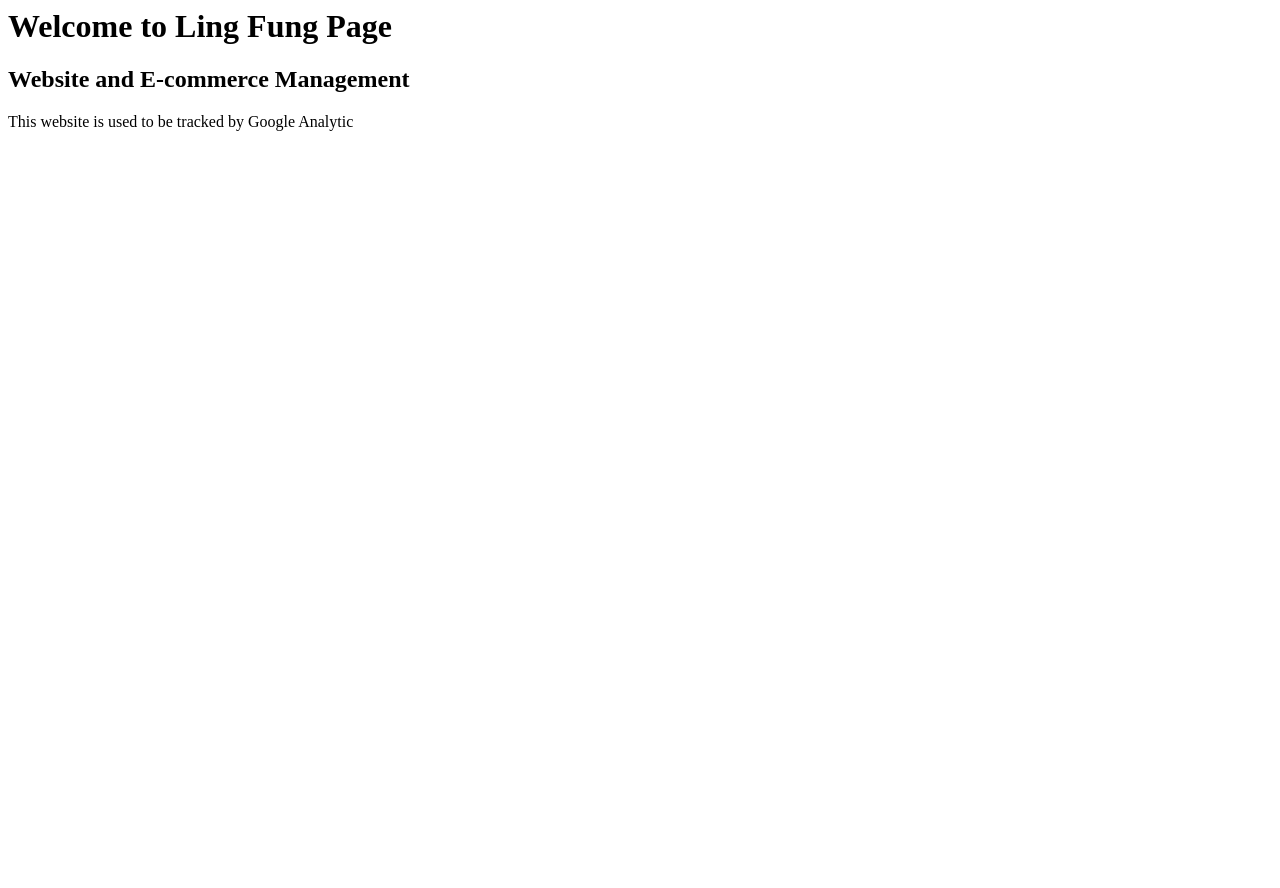
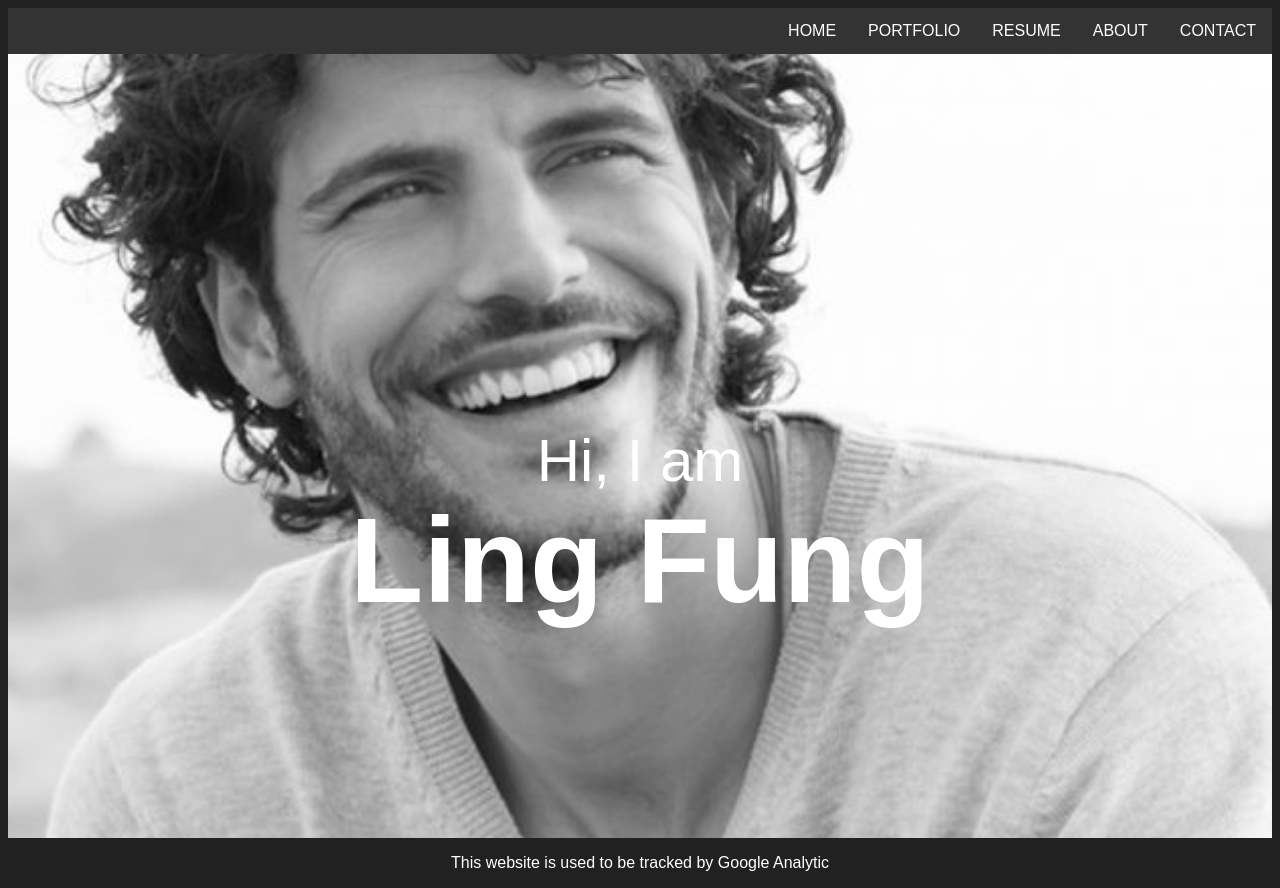
Before and after one commit to darkholyknight/lingfung.github.io, a plain HTML site: page index.html in a window 1280 px wide. Before the commit the page ends 800 px from the top, so only its background shows below. Drawn offline with Linux system fonts and the light colour scheme.

Commit message:
Update Basic Format

```diff
--- a/index.html
+++ b/index.html
@@ -1,12 +1,30 @@
 <html>
-  <title>
-    Ling Fung Page
-  </title>
+  <head>
+    <title>
+      Ling Fung Page - Github Ping
+    </title>
+
+    <!--Top Navbar-->
+    <ul>
+      <li><a href="#">CONTACT</a></li>
+      <li><a href="#">ABOUT</a></li>
+      <li><a href="#">RESUME</a></li>
+      <li><a href="#">PORTFOLIO</a></li>
+      <li><a href="#bottom">HOME</a></li>
+    </ul>
+
+    <link rel="stylesheet" href="style/style.css">
+  </head>
+
   <body>
-    <h1> Welcome to Ling Fung Page</h1>
-    <h2> Website and E-commerce Management</h2>
+    <div class = "profile">
+    <img src="image/photo_self.jpg" alt = "My Profile Picture" style="object-fit: cover; filter: grayscale(); width: 100%; height:100%">
+    <p class = "bigtitle"> Hi, I am</p>
+    <h1 class = "selfname"> Ling Fung</h1>
+
+    <div id = "bottom">
 
     <p> This website is used to be tracked by Google Analytic</p>
+    </div>
   </body>
-
 </html>
--- /dev/null
+++ b/style/style.css
@@ -0,0 +1,75 @@
+/* NAVIGATION BAR */
+li {
+    display: inline;
+    float: right;
+    align-self: right;
+}
+
+li a {
+    display: block;
+    color: white;
+    text-align: center;
+    padding: 14px 16px;
+    text-decoration: none;
+    font-family: Arial, Helvetica, sans-serif;
+  }
+
+  ul {
+    list-style-type: none;
+    margin: 0;
+    padding: 0;
+    overflow: hidden;
+    background-color: #333;
+  }
+
+  li a:hover {
+    background-color: #111;
+  }
+
+/* CONTENT */
+  h1 {
+    color: #ffffff;
+    text-align: center;
+    font-family: Arial, Helvetica, sans-serif;
+    font-size: 120px;
+  }
+
+  h2 {
+    color: #ffffff;
+    font-family: Arial;
+    outline: 0px 2px 2px white;
+    text-align: center;
+    font-family: Arial, Helvetica, sans-serif;
+
+  }
+
+  p {
+    color: #ffffff;
+    text-align: center;
+    font-family: Arial, Helvetica, sans-serif;
+    text-decoration: none;
+  }
+
+  p.bigtitle{
+    color: #ffffff;
+    text-align: center;
+    font-family: Arial, Helvetica, sans-serif;
+    text-decoration: none;
+    font-size: 60px;
+
+    position: absolute;
+    top: 50%;
+    left: 50%;
+    transform: translate(-50%, -50%);
+  }
+
+  h1.selfname{
+    position: absolute;
+    top: 60%;
+    left: 50%;
+    transform: translate(-50%, -50%);
+  }
+
+  body {
+    background-color: #212121;
+  }
```
Also changed, not shown: image/photo_self.jpg (added).
